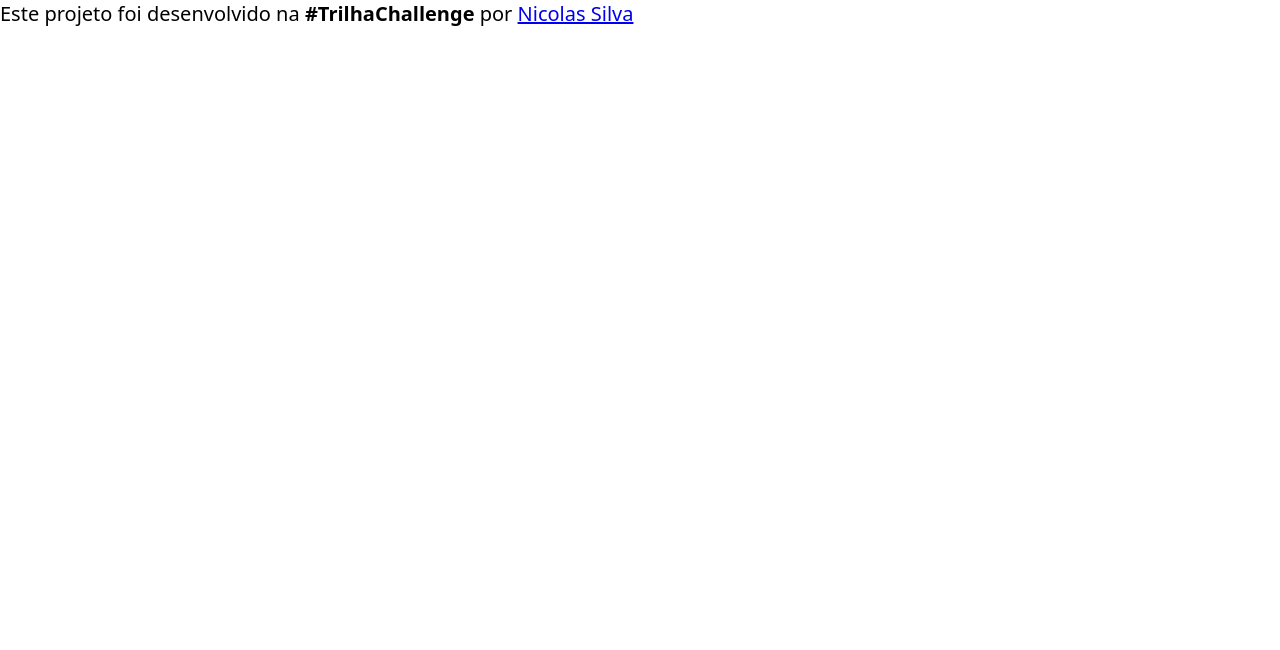
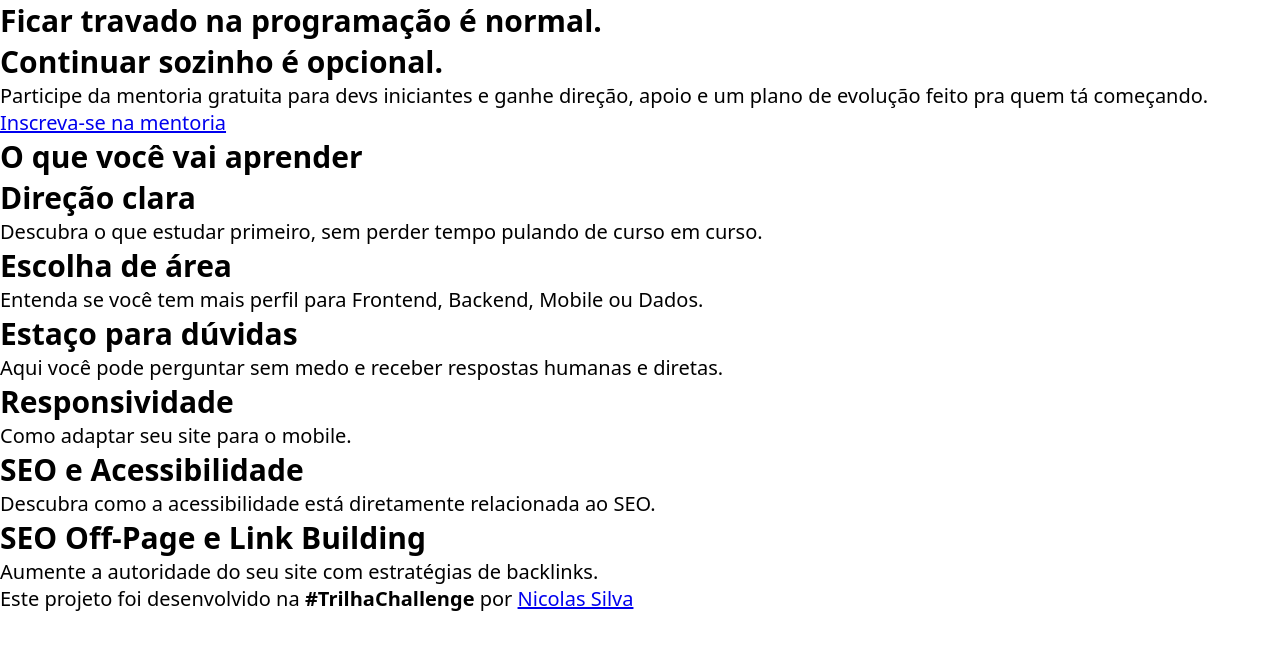
Before and after one commit to NicolasSilvaDA/trilha_challenge_basico, a plain HTML site: page index.html in a window 1280 px wide. Drawn offline with Linux system fonts and the light colour scheme.

Commit message:
Conteúdo adicionado nas seções intro e learning

```diff
--- a/index.html
+++ b/index.html
@@ -8,7 +8,54 @@
 </head>
 <body>
     <main>
+        <section id="intro">
+            <a href="#" id="logo"></a>
 
+            <h1 id="intro-title1">Ficar travado na programação é normal.</h1>
+            <h1 id="intro-title2">Continuar sozinho é opcional.</h1>
+
+            <p id="intro-p1">Participe da mentoria gratuita para devs iniciantes e ganhe direção, apoio e um plano de evolução feito pra quem tá começando.</p>
+
+            <a href="#" id="intro-button">Inscreva-se na mentoria</a>
+        </section>
+
+        <section id="learning">
+            <h1 id="learning-title1">O que você vai aprender</h1>
+
+            <article class="content-block" id="learning-block1">
+                <a href="#"></a>
+                <h2>Direção clara</h2>
+                <p>Descubra o que estudar primeiro, sem perder tempo pulando de curso em curso.</p>
+            </article>
+            <article class="content-block" id="learning-block2">
+                <a href="#"></a>
+                <h2>Escolha de área</h2>
+                <p>Entenda se você tem mais perfil para Frontend, Backend, Mobile ou Dados.</p>
+            </article>
+            <article class="content-block" id="learning-block3">
+                <a href="#"></a>
+                <h2>Estaço para dúvidas</h2>
+                <p>Aqui você pode perguntar sem medo e receber respostas humanas e diretas.</p>
+            </article>
+            <article class="content-block" id="learning-block4">
+                <a href="#"></a>
+                <h2>Responsividade</h2>
+                <p>Como adaptar seu site para o mobile.</p>
+            </article>
+            <article class="content-block" id="learning-block5">
+                <a href="#"></a>
+                <h2>SEO e Acessibilidade</h2>
+                <p>Descubra como a acessibilidade está diretamente relacionada ao SEO.</p>
+            </article>
+            <article class="content-block" id="learning-block6">
+                <a href="#"></a>
+                <h2>SEO Off-Page e Link Building</h2>
+                <p>Aumente a autoridade do seu site com estratégias de backlinks.</p>
+            </article>
+        </section>
+
+        <section id="challenge"></section>
+        <section id="to-do"></section>
     </main>
     <footer>
         <p>Este projeto foi desenvolvido na <strong>#TrilhaChallenge</strong> por <a href="https://www.linkedin.com/in/nicolas-silva-araujo/">Nicolas Silva</a></p>
```
